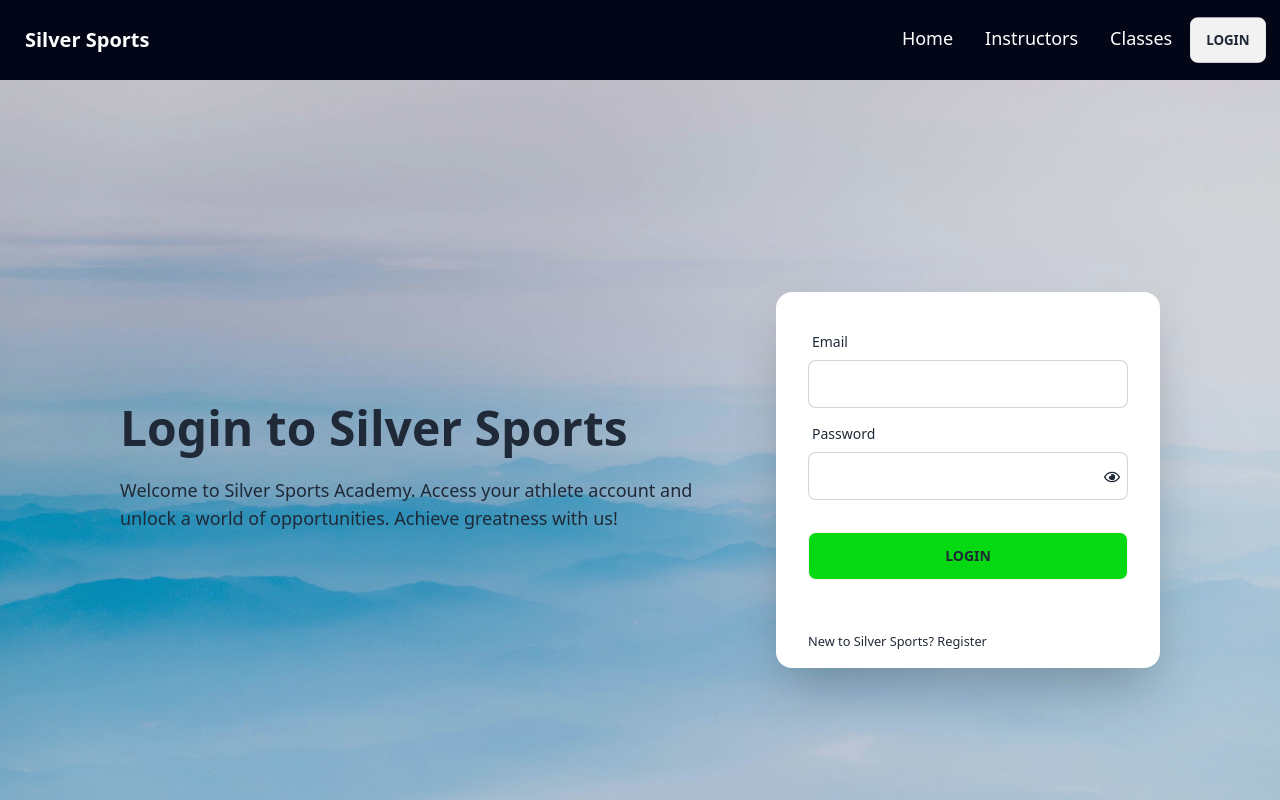
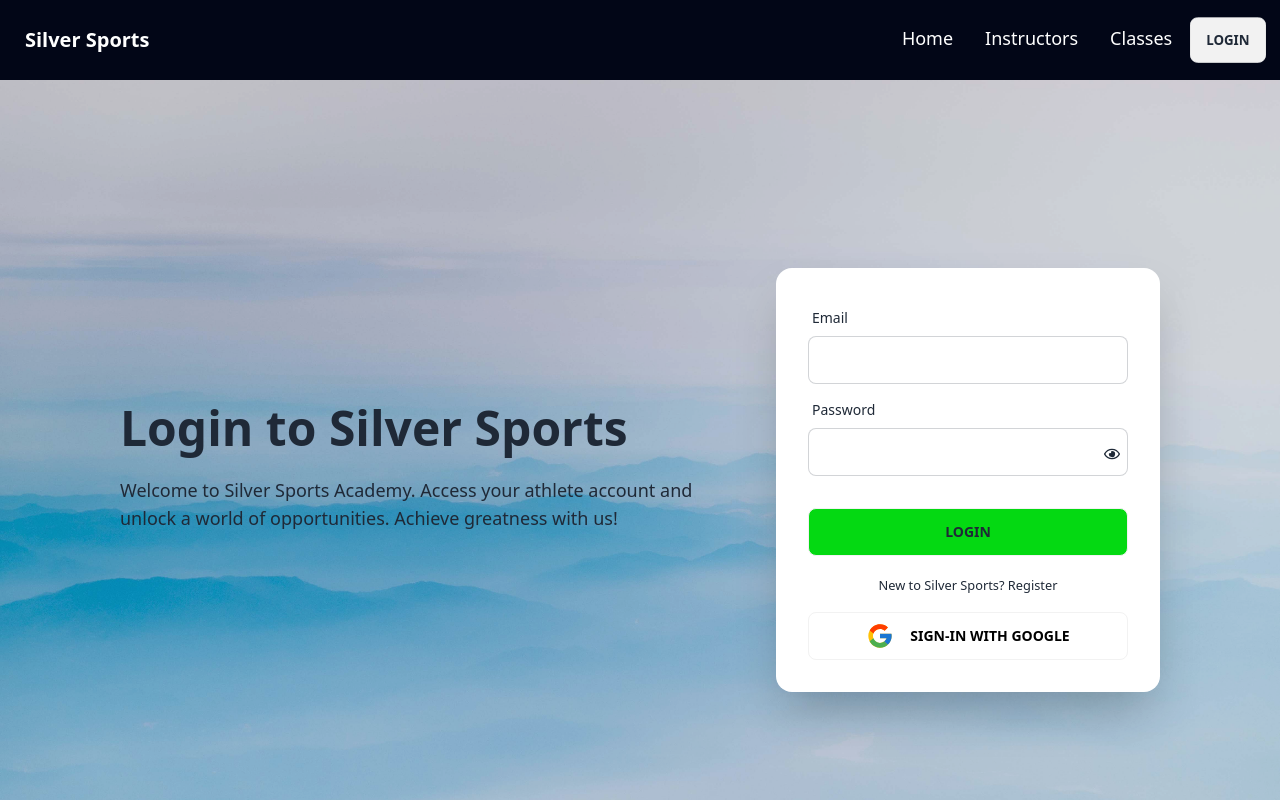
Before and after one commit to Doha0/silver-sports, a React (Vite) app: page /login in a window 1280 px wide. Shown: the top 800 px of the page. Built offline with nearby package versions, Linux system fonts and the light colour scheme; no server answers.

Commit message:
social login added

```diff
--- /dev/null
+++ b/src/Components/Shared/SocialLogin/SocialLogin.jsx
@@ -0,0 +1,28 @@
+import React, { useContext } from 'react';
+import { AuthContext } from '../../../Providers/AuthProvider';
+import { FcGoogle } from 'react-icons/fc';
+
+const SocialLogin = () => {
+    const { googleSignIn } = useContext(AuthContext);
+
+    const handleGoogleSignIn = () => {
+        googleSignIn()
+            .then(result => {
+                const loggedInUser = result.user;
+                // console.log(loggedInUser)
+            })
+            .catch(error => console.error(error))
+    }
+
+    return (
+        <div className="card">
+            <div className='card-body pt-4'>
+                <button onClick={handleGoogleSignIn} className="btn bg-white hover:bg-[#04D912] hover:text-white text-black ">
+                    <FcGoogle size={28}></FcGoogle> <span className='pl-2'>Sign-in with Google</span>
+                </button>
+            </div>
+        </div>
+    );
+};
+
+export default SocialLogin;
--- a/src/Pages/Login/Login.jsx
+++ b/src/Pages/Login/Login.jsx
@@ -6,6 +6,7 @@
 import { FaRegEyeSlash } from 'react-icons/fa';
 import { AuthContext } from '../../Providers/AuthProvider';
 import Swal from 'sweetalert2';
+import SocialLogin from '../../Components/Shared/SocialLogin/SocialLogin';
 
 const Login = () => {
 
@@ -49,7 +50,7 @@
                 </div>
 
                 <div className="card lg:w-1/2 max-w-sm shadow-2xl bg-base-100">
-                    <form onSubmit={handleSubmit(onSubmit)} className="card-body">
+                    <form onSubmit={handleSubmit(onSubmit)} className="card-body pb-4">
                         {/* email */}
                         <div className="form-control">
                             <label className="label">
@@ -64,7 +65,7 @@
                                 <span className="label-text">Password</span>
                             </label>
                             <input type={showPassword ? "password" : "text"} name="password" {...register("password", { required: true, })} className="input input-bordered" />
-                            <button className='absolute top-[47%] right-10' onClick={togglePassword}>{showPassword ? <FaRegEye /> : <FaRegEyeSlash />}</button>
+                            <button className='absolute top-[42%] right-10' onClick={togglePassword}>{showPassword ? <FaRegEye /> : <FaRegEyeSlash />}</button>
                             {errors.password?.type === 'required' && <p className='text-red-600'>please enter correct password</p>}
                         </div>
 
@@ -72,8 +73,8 @@
                             <input className="sports-button" type="submit" value="login" />
                         </div>
                     </form>
-                    <p className='m-4 pl-4'><small>New to Silver Sports? <Link to="/register">Register</Link> </small></p>
-
+                    <p className='text-center'><small>New to Silver Sports? <Link to="/register">Register</Link> </small></p>
+                    <SocialLogin></SocialLogin>
                 </div>
 
 
--- a/src/Pages/Register/Register.jsx
+++ b/src/Pages/Register/Register.jsx
@@ -4,6 +4,7 @@
 import { useForm } from 'react-hook-form';
 import { FaRegEye, FaRegEyeSlash } from 'react-icons/fa';
 import { AuthContext } from '../../Providers/AuthProvider';
+import SocialLogin from '../../Components/Shared/SocialLogin/SocialLogin';
 
 const Register = () => {
 
@@ -43,7 +44,7 @@
                 </div>
 
                 <div className="card lg:w-1/2 max-w-sm shadow-2xl bg-base-100">
-                    <form onSubmit={handleSubmit(onSubmit)} className="card-body">
+                    <form onSubmit={handleSubmit(onSubmit)} className="card-body pb-4">
                         {/* name */}
                         <div className="form-control">
                             <label className="label">
@@ -80,8 +81,8 @@
                             {errors.password?.type === 'required' && <p className='text-red-600'>password is required</p>}
                             {errors.password?.type === 'minlength' && <p className='text-red-600'>Password have to be more than 6 characters</p>}
                             {errors.password?.type === 'maxLength' && <p className="text-red-600">Password must be less than 20 characters</p>}
-                            {errors.password?.type === 'pattern' && <p className='text-red-600'>Password must have one Uppercase one lower case, one number and one special character.</p>}
-                            <button className='absolute top-[41%] right-10' onClick={togglePassword}>{showPassword ? <FaRegEye /> : <FaRegEyeSlash />}</button>
+                            {errors.password?.type === 'pattern' && <p className='text-red-600'>Password must have one Uppercase, one lower case, one number and one special character.</p>}
+                            <button className='absolute top-[38%] right-10' onClick={togglePassword}>{showPassword ? <FaRegEye /> : <FaRegEyeSlash />}</button>
                         </div>
 
                         {/* Confirm password */}
@@ -101,7 +102,7 @@
                             {errors.confirmPassword && <p className="text-red-600">{errors.confirmPassword.message}</p>}
                         </div>
 
-                        <button className="absolute top-[55%] right-10" onClick={togglePassword}>
+                        <button className="absolute top-[51%] right-10" onClick={togglePassword}>
                             {showPassword ? <FaRegEye /> : <FaRegEyeSlash />}
                         </button>
 
@@ -118,8 +119,8 @@
                             <input className="sports-button" type="submit" value="Register" />
                         </div>
                     </form>
-                    <p className='m-4 pl-4'><small>Already Have an account? <Link to="/login">Login</Link> </small></p>
-
+                    <p className='text-center'><small>Already Have an account? <Link to="/login">Login</Link> </small></p>
+                    <SocialLogin></SocialLogin>
                 </div>
 
 
```
